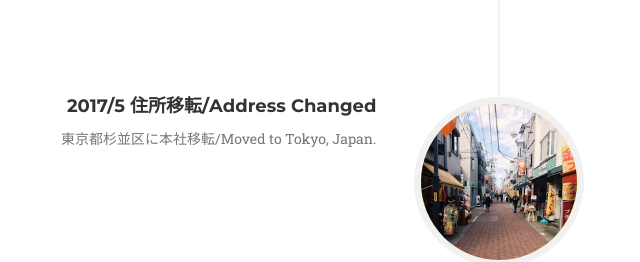
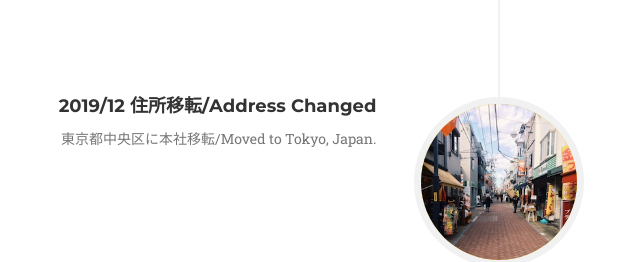
Before and after one commit to ryamashita/lisfee_domain, a website: page index.html in a window 1280 px wide. Shown: the part 3315-3577 px from the top of the page, 141-781 px from the left. Drawn offline with nearby package versions, Linux system fonts and the light colour scheme; a web font is replaced by a local one.

Commit message:
add change

```diff
--- a/index.html
+++ b/index.html
@@ -256,10 +256,10 @@
                             </div>
                             <div class="timeline-panel">
                                 <div class="timeline-heading">
-                                    <h4 class="subheading">2017/5 住所移転/Address Changed</h4>
+                                    <h4 class="subheading">2019/12 住所移転/Address Changed</h4>
                                 </div>
                                 <div class="timeline-body">
-                                    <p class="text-muted">東京都杉並区に本社移転/Moved to Tokyo, Japan.</p>
+                                    <p class="text-muted">東京都中央区に本社移転/Moved to Tokyo, Japan.</p>
                                 </div>
                             </div>
                         </li>
```
